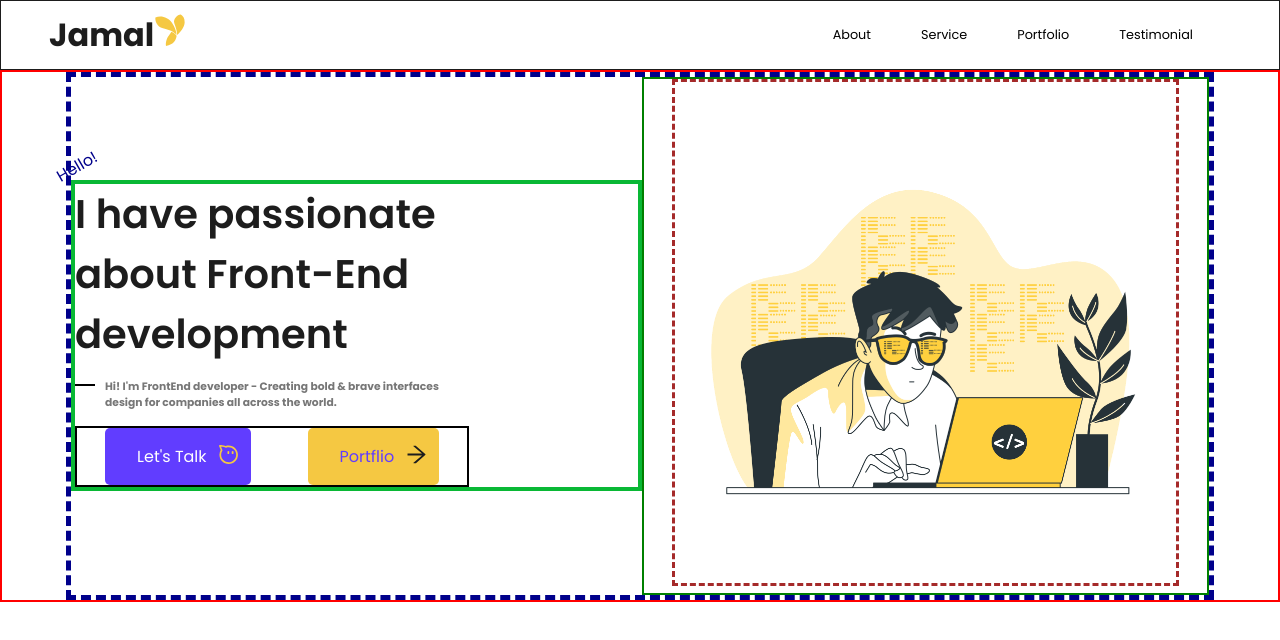
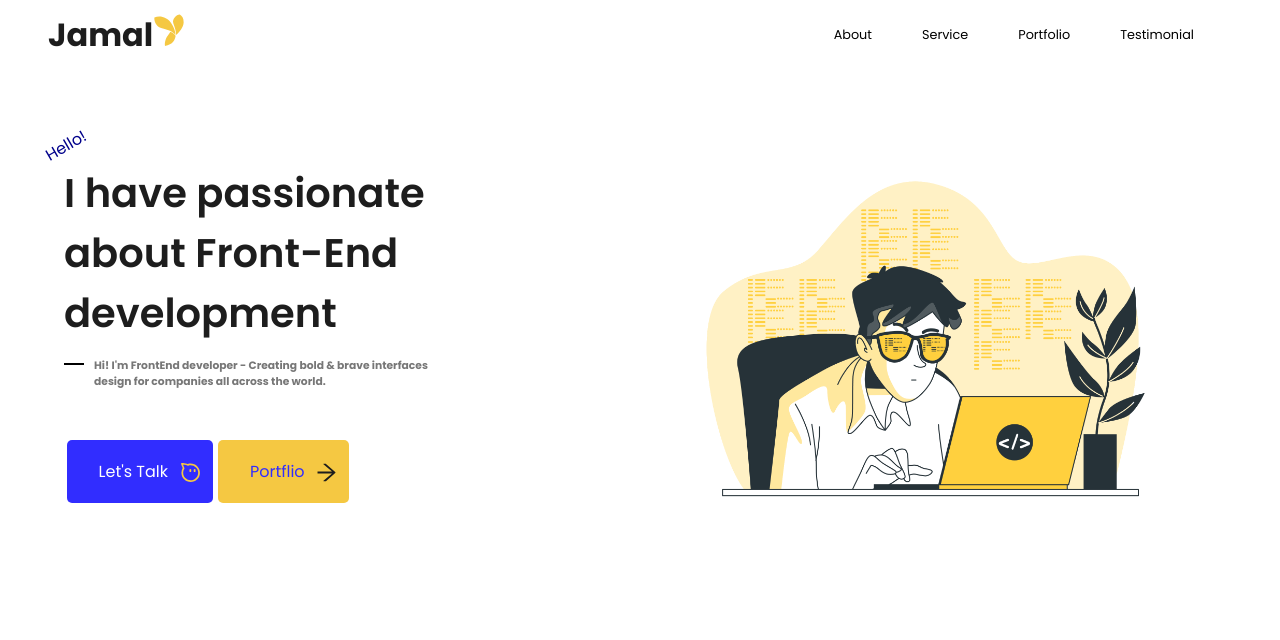
Before and after one commit to jamalEden3/my-portfolio, a React (Create React App) app: page / in a window 1280 px wide. Shown: the top 640 px of the page. Built offline with nearby package versions, Linux system fonts and the light colour scheme.

Commit message:
About section completed

```diff
--- a/src/components/about/about.style.scss
+++ b/src/components/about/about.style.scss
@@ -1,13 +1,11 @@
 @import '../../styles/variables.scss';
 .about {
-    border: 2px solid red;
     padding: 2rem .8rem;
     @include breakpoint(md) {
         padding: 0 4rem;
     }
 
     &__infos {
-        border: 5px dashed darkblue;
         display: flex;
         align-items: center;
         justify-content: center;
@@ -20,7 +18,6 @@
     }
 
     &__info {
-        border: 4px solid rgb(9, 184, 53);
         display: flex;
         flex-direction: column;
         justify-content: center;
@@ -40,14 +37,12 @@
     &__image-box {
         text-align: center;
         @include breakpoint(md) {
-            border: 2px solid green;
             flex: 1;
         }
 
     }
     &__image {
         width: 50%;
-        border: 3px dashed brown;
         @include breakpoint(md) {
             width: 90%;
         }
@@ -73,6 +68,7 @@
         position: relative;
         padding-left: 30px;
         color: #777;
+        margin-bottom: 50px;
         &::before {
             content: '';
             width: 20px;
@@ -84,13 +80,12 @@
             }
     }
     &__btns {
-        border: 2px solid #000;
         display: flex;
-        width: 70%;
+        width: 50%;
         justify-content: space-around;
     }
     &__btn-talk {
-        background-color: #613dff;
+        background-color: #312dff;
         color: #fff;
     }
     &__talk-icon {
@@ -98,14 +93,14 @@
     }
     &__btn-pfl{
         background-color: $yellow;
-        color: #613dff;
+        color: #312dff;
     }
     &__pfl-icon {
         color: $dark;
     }
 }
 .btn {
-    padding: 1rem  2.8rem 1rem 2rem;
+    padding: 1.2rem  2.8rem 1.2rem 2rem;
     border-radius: 5px;
     position: relative;
     font-size: .8rem;
@@ -117,5 +112,5 @@
     font-size: 25px;
     position: absolute;
     right: 10px;
-    top: 14px;
+    top: 20px;
 }
--- a/src/components/header/header.style.scss
+++ b/src/components/header/header.style.scss
@@ -1,7 +1,6 @@
 @import "../../styles/variables.scss";
 
 .header {
-    border: 1px solid;
     width: 100%;
     height: $header-height;
     padding: 0 1.5rem;
```
